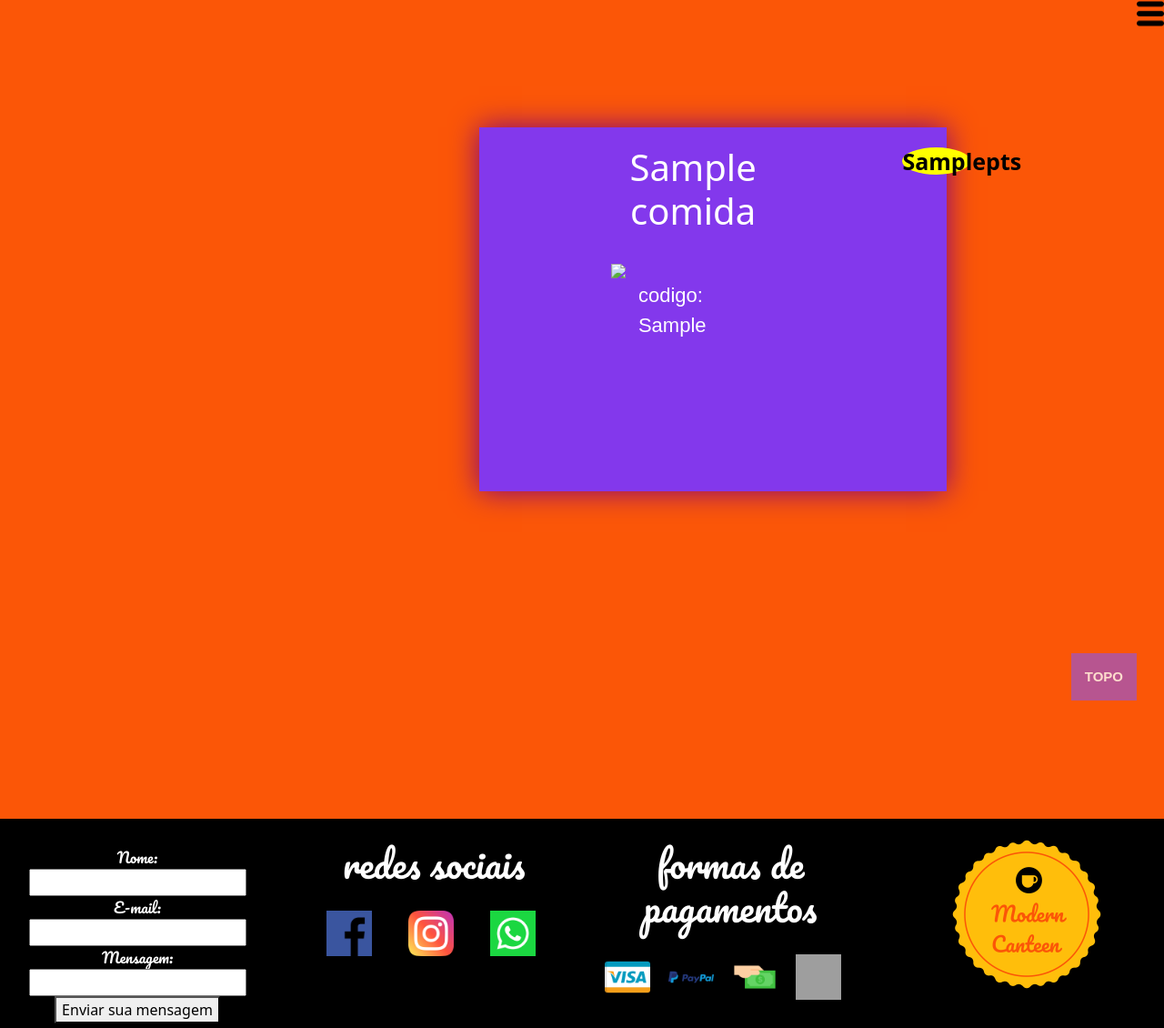
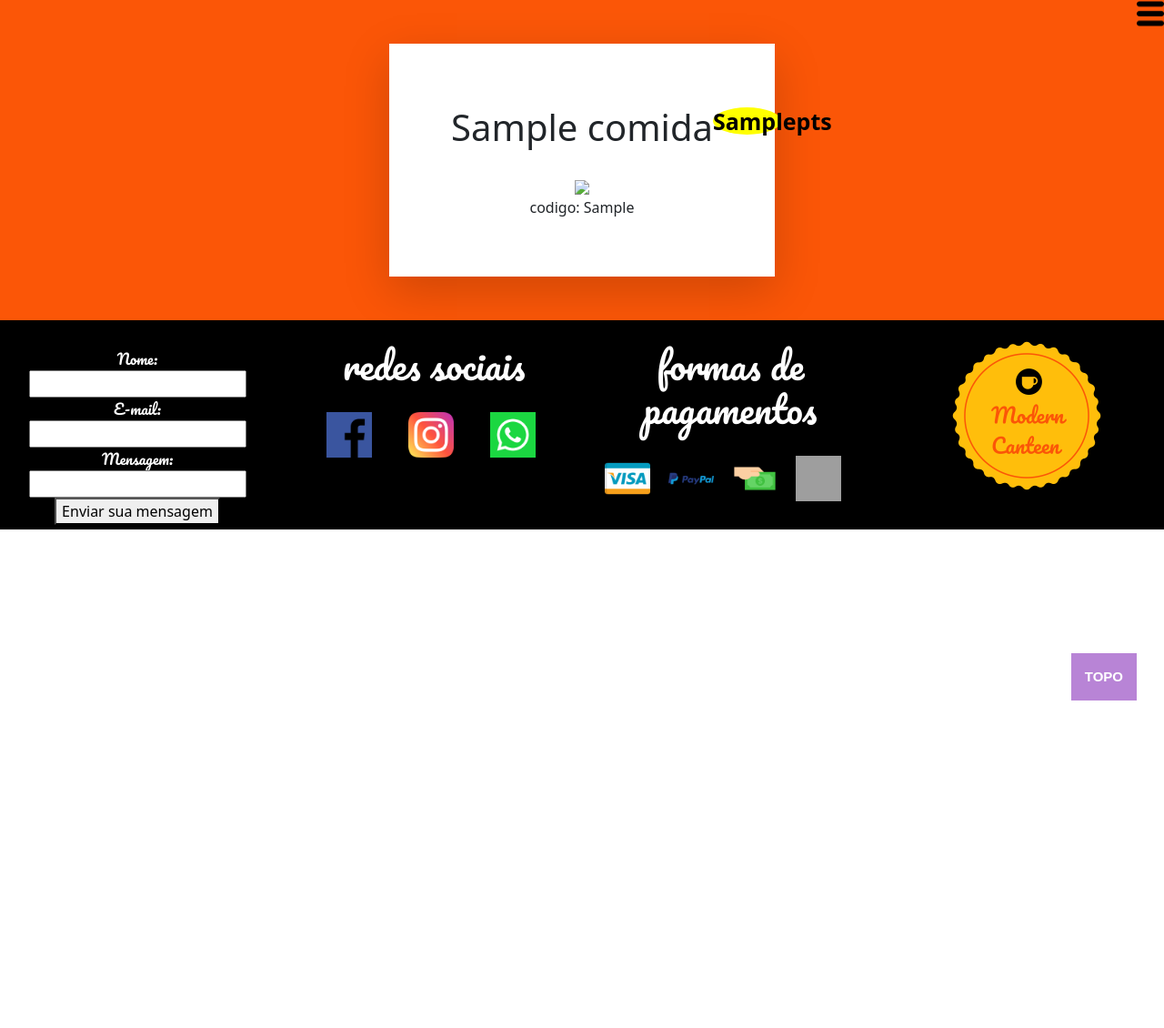
Before and after one commit to asaphefelippe/Projeto_integrador_PA, a PHP site: the page made by telaDeCompra.php in a window 1280 px wide. Shown: the whole page at 91% size. After the commit the page ends 770 px from the top, so only its background shows below. Run offline with PHP 8.4, Linux system fonts and the light colour scheme; tables that the repository leaves empty or names only in its code hold one stand-in row (values such as "Sample post"); some web fonts are replaced; grey boxes are pictures that could not be loaded.

Commit message:
lista concluída

```diff
--- a/assets/css/estilo.css
+++ b/assets/css/estilo.css
@@ -658,7 +658,7 @@ padding: 30px; */
     color: black;
     font-weight: bold;
     margin-top: 2px;
-    margin-left: 300px;
+    /* margin-left: 300px; */
     font-size: 25px;
 }
 
--- a/cardapio/telaDeCompra.php
+++ b/cardapio/telaDeCompra.php
@@ -54,17 +54,14 @@ $pts = "pts";
 ?>
 
 
-<div class="laranja">
-    <div class="login container">
-        <div class="login2 row">
-            <div class="login3 col-4">
-                <h1><?php echo "<div class='comida'> $comida <div class='pontos2'>$pontos$pts </div> </div> " ?></h1>
+<div class="laranja d-flex p-5 align-items-center align-center justify-content-center" >
+    <div class="">
+        <div class="">
+            <div class=" bg-white text-black text-center shadow-lg p-5" >
+                <h1><?php echo "<span class='  position-relative' > $comida <span class='pontos2'>$pontos$pts </span> </span> " ?></h1>
                 <?php echo $imagem ?>
-                <p class="codigo"> codigo: <?php echo  $cod ?> </p>
+                <p> codigo: <?php echo  $cod ?> </p>
             </div>
         </div>
     </div>
-
-    </body>
-
-    </html>
+</div>
--- a/inc/menu.php
+++ b/inc/menu.php
@@ -7,7 +7,11 @@ if (isset($_GET['logout'])) {
 <script>
     var mostrarSub = function() {
         subMenu = document.querySelector('#subMenu');
-        subMenu.style.left = "0.px";
+        subMenu.style.left = "0px";
+    }
+    var escondeSub = function() {
+        subMenu = document.querySelector('#subMenu');
+        subMenu.style.left = "-100%";
     }
 </script>
 
@@ -35,7 +39,7 @@ if (isset($_GET['logout'])) {
                 <img src="assets/images/Desenho-Coxinha-PNG.png" alt="" class="png">
             </div>
             <div>
-                <a href="index.php"> <img src="assets/images/marca-x.png" alt="" class="marca"> </a>
+                <a href="#" onclick="escondeSub();"> <img src="assets/images/marca-x.png" alt="" class="marca"> </a>
             </div>
             <div class="toptop">
                 <a href="login.php" class="signin">sign in</a>
```
Also changed, not shown: cardapio/cupons.php (+11 -6 lines).
